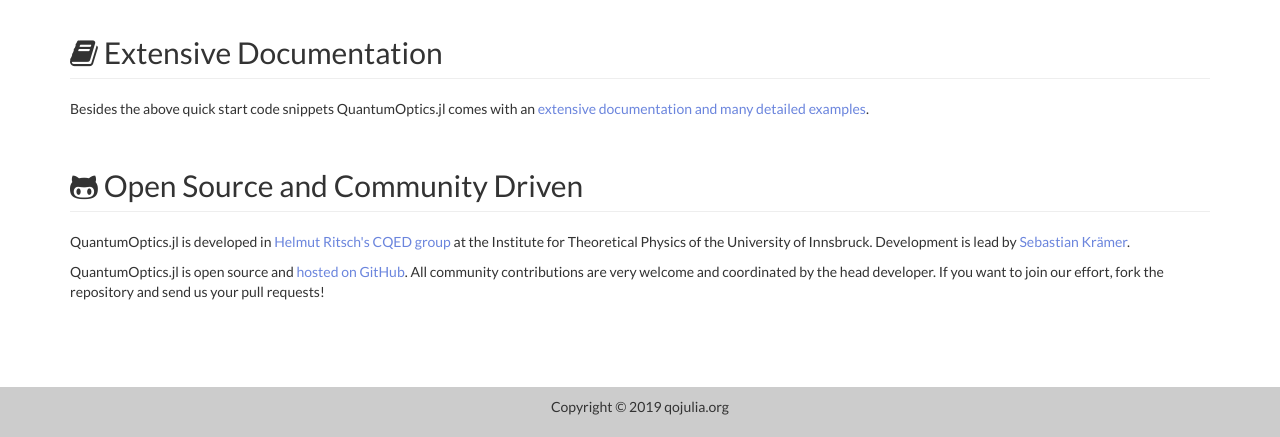
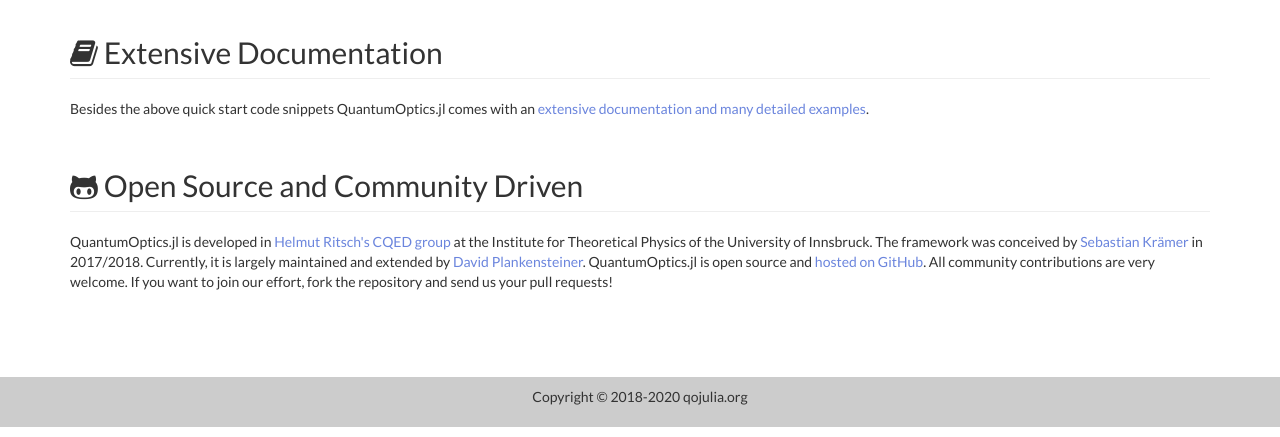
Before and after one commit to qojulia/QuantumOptics.jl-website, a Jekyll site: the page built from src/index.html, in a window 1280 px wide and 900 px high, scrolled down 1452 px, cut to the strip 463-900 px from the top of the window. Built offline with Jekyll 4.4.1, drawn with Linux system fonts in a browser that asks for light colours; nearby versions of some CDN libraries.

Commit message:
2020 Update and separated out Docs.

```diff
--- a/src/_includes/footer.html
+++ b/src/_includes/footer.html
@@ -1,5 +1,5 @@
-<footer class="footer {% if page.type == "documentation" %} documentation {% endif %}">
-    <p>Copyright &copy; 2019 qojulia.org</p>
+<footer class="footer">
+    <p>Copyright &copy; 2018-2020 qojulia.org</p>
 </footer>
 
 <!-- jQuery -->
--- a/src/_includes/navigation.html
+++ b/src/_includes/navigation.html
@@ -14,7 +14,7 @@
         <div class="collapse navbar-collapse" id="bs-example-navbar-collapse-1">
             <ul class="nav navbar-nav navbar-right">
                 <li>
-                    <a href="/documentation">Documentation</a>
+                    <a href="https://docs.qojulia.org" target="_blank">Documentation</a>
                 </li>
                 <li>
                     <a href="/benchmarks">Benchmarks</a>
--- a/src/index.html
+++ b/src/index.html
@@ -41,7 +41,7 @@ layout: default
                     <i class="fa fa-inverse fa-cubes fa-stack-1x"></i>
                 </span>
                 <h3>Usability</h3>
-                <p class="text-left text-muted">The framework comes with a plethora of pre-defined systems and interactions making it very easy to focus on the physics, not on the numerics. Read the <a href="documentation">documentation</a>.</p>
+                <p class="text-left text-muted">The framework comes with a plethora of pre-defined systems and interactions making it very easy to focus on the physics, not on the numerics. Read the <a href="https://docs.qojulia.org" target="_blank">documentation</a>.</p>
             </div>
             <div class="col-md-4">
                 <span class="fa-stack fa-lg"  id="feature3">
@@ -104,7 +104,7 @@ layout: default
         </div>
         <div class="row">
             <div class="col-md-12">
-                <p>Besides the above quick start code snippets QuantumOptics.jl comes with an <a href="documentation">extensive documentation and many detailed examples</a>.</p>
+                <p>Besides the above quick start code snippets QuantumOptics.jl comes with an <a href="https://docs.qojulia.org" target="_blank">extensive documentation and many detailed examples</a>.</p>
             </div>
 
         </div>
@@ -117,8 +117,7 @@ layout: default
         </div>
         <div class="row">
             <div class="col-md-12">
-                <p>QuantumOptics.jl is developed in <a href="http://uibk.ac.at/th-physik/cqed">Helmut Ritsch's CQED group</a> at the Institute for Theoretical Physics of the University of Innsbruck. Development is lead by <a href="http://github.com/bastikr">Sebastian Krämer</a>.</p>
-                <p>QuantumOptics.jl is open source and <a href="http://github.com/qojulia/QuantumOptics.jl">hosted on GitHub</a>. All community contributions are very welcome and coordinated by the head developer. If you want to join our effort, fork the repository and send us your pull requests!</p>
+                <p>QuantumOptics.jl is developed in <a href="http://uibk.ac.at/th-physik/cqed">Helmut Ritsch's CQED group</a> at the Institute for Theoretical Physics of the University of Innsbruck. The framework was conceived by <a href="http://github.com/bastikr">Sebastian Krämer</a> in 2017/2018. Currently, it is largely maintained and extended by <a href="https://github.com/david-pl">David Plankensteiner</a>. QuantumOptics.jl is open source and <a href="http://github.com/qojulia/QuantumOptics.jl">hosted on GitHub</a>. All community contributions are very welcome. If you want to join our effort, fork the repository and send us your pull requests!</p>
             </div>
 
         </div>
```
Also changed, not shown: other parts of src/_includes/footer.html (+0 -13 lines), README.md (+5 -17 lines), 2 other files.
